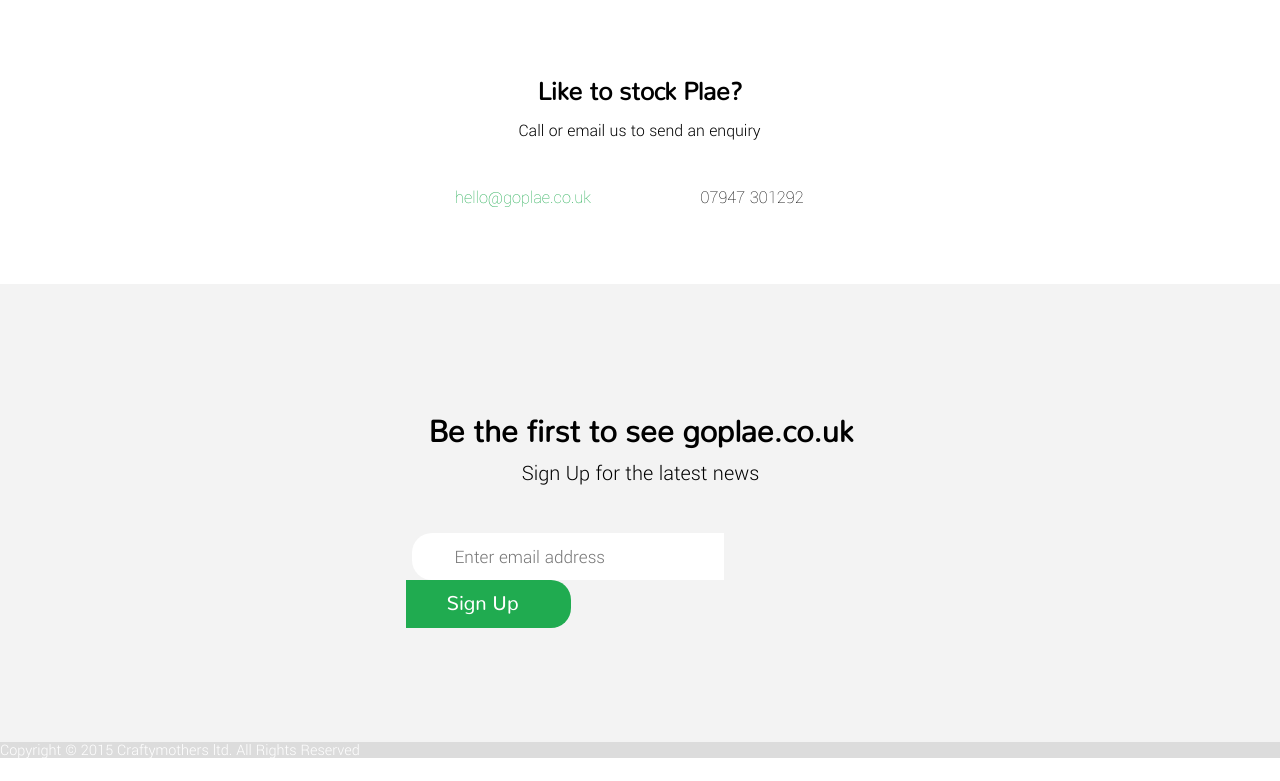
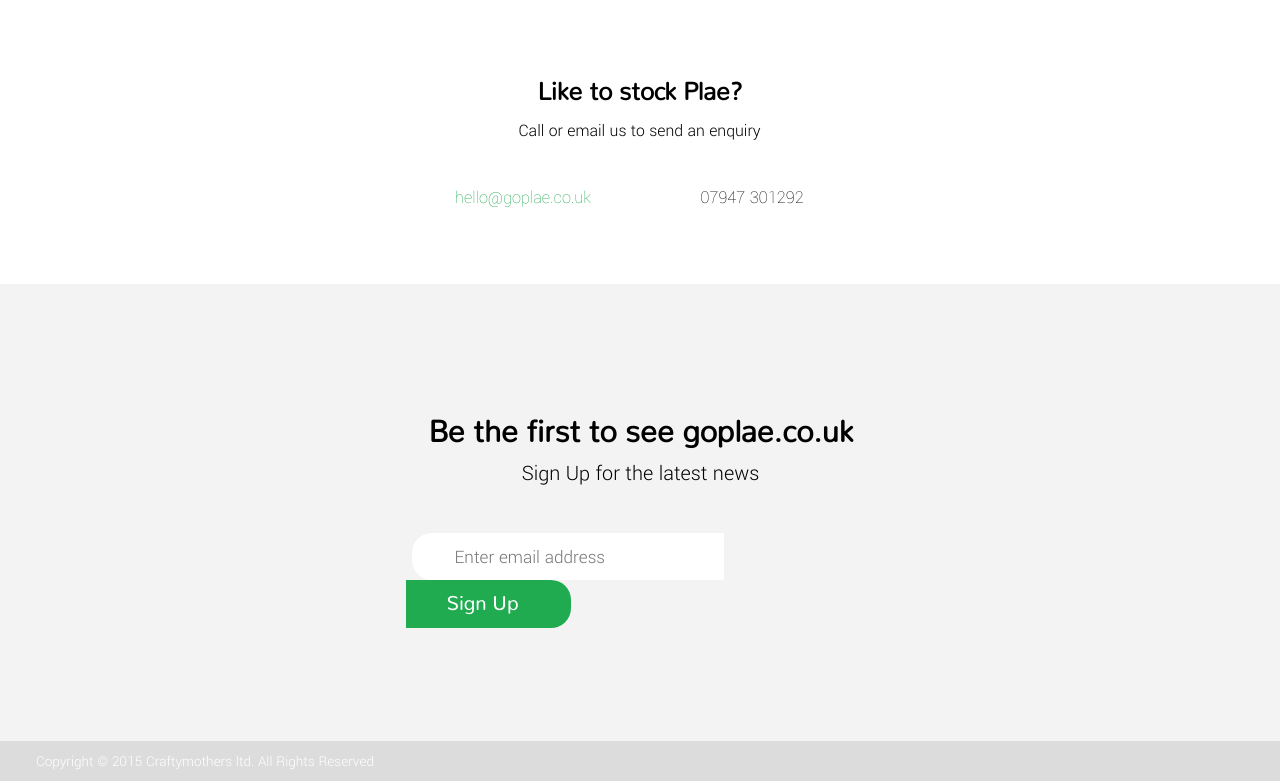
Before and after one commit to yashka713/plae, a plain HTML site: page index.html in a window 1280 px wide. Shown: the part 5573-6354 px from the top of the page. Before the commit the page ends 6333 px from the top, so only its background shows below. Drawn offline with Linux system fonts and the light colour scheme.

Commit message:
ready footer

```diff
--- a/css/style.css
+++ b/css/style.css
@@ -409,12 +409,12 @@
     margin: 15px 0 0 1px;
 }
 .subscription-inputBlock{
-    margin: 48px 0 0 18px
+    margin: 48px 0 0 18px;
+    padding-bottom: 113px;
 }
 .subscription-inputBlock--middle{
     margin: 0 auto;
     width: 475px;
-    padding-bottom: 114px;
 }
 .inputMail--subscription{
     padding-left: 43px;
@@ -426,8 +426,8 @@
 /* footer */
 .footer-text{
     background-color: #dcdcdc;
-    padding: ;
+    padding: 13px 0 12px 36px;
     font-family: yantramanavlight, sans-serif;
     color: white;
-    font-size: ;
+    font-size: 0.94em;
 }
```
